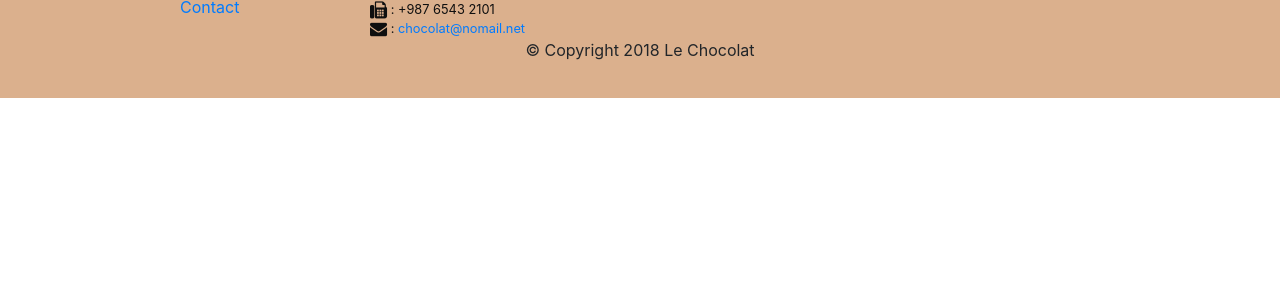
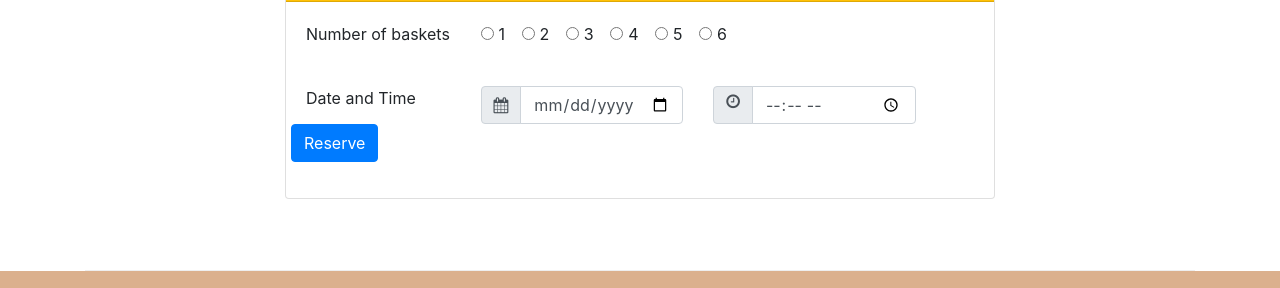
Before and after one commit to nikos-antoniou/LeChocolat, a website: page index.html in a window 1280 px wide. Shown: the part 1642-1930 px from the top of the page. Before the commit the page ends 1740 px from the top, so only its background shows below. Drawn offline with nearby package versions, Linux system fonts and the light colour scheme.

Commit message:
Bootstrap Assignment 9 Task 1

```diff
--- a/index.html
+++ b/index.html
@@ -30,7 +30,8 @@
                             About</a></li>
                     <li class="nav-item"><a class="nav-link" href="#"><span class="fa fa-list fa-lg"></span>
                             Menu</a></li>
-                    <li class="nav-item"><a class="nav-link" href="./contactus.html"><span class="fa fa-address-card fa-lg"></span>
+                    <li class="nav-item"><a class="nav-link" href="./contactus.html"><span
+                                class="fa fa-address-card fa-lg"></span>
                             Contact</a></li>
                 </ul>
             </div>
@@ -103,19 +104,82 @@
             <div class="col-sm col-md">
 
                 <div class="media">
-                    <img class="d-flex mr-3 img-thumbnail align-self-center"
-                    src="images/cartoonVasilis.png" alt="Vasilis Wilson">
+                    <img class="d-flex mr-3 img-thumbnail align-self-center" src="images/cartoonVasilis.png"
+                        alt="Vasilis Wilson">
                     <div class="media-body">
-                    <h2 class="mt-0">Vasilis Wilson</h2>
-                    <p class="col d-none d-md-block">Vasilis is well informed of all the current
-                    trends in pastry and contributes his innovative ideas in our products.</p>
+                        <h2 class="mt-0">Vasilis Wilson</h2>
+                        <p class="col d-none d-md-block">Vasilis is well informed of all the current
+                            trends in pastry and contributes his innovative ideas in our products.</p>
                     </div>
+                </div>
+            </div>
+        </div>
+        <div class="row  row-content align-items-center justify-content-center">
+            <div class="col-sm-8 col-12">
+                <div class="card">
+                    <h3 class="card-header bg-warning text-white">Reserve your baskets</h3>
+                    <div class="card-body">
+                        <form>
+                            <div class="form-group row">
+                                <lable class="col-12 col-sm-3">Number of baskets</lable>
+                                <div class="col col-sm">
+                                    <div class="form-check form-check-inline">
+                                        <input class="form-check-input" type="radio" name="inlineRadioOptions"
+                                            id="inlineRadio1" value="option1">
+                                        <label class="form-check-label" for="inlineRadio1">1</label>
+                                    </div>
+                                    <div class="form-check form-check-inline">
+                                        <input class="form-check-input" type="radio" name="inlineRadioOptions"
+                                            id="inlineRadio2" value="option2">
+                                        <label class="form-check-label" for="inlineRadio2">2</label>
+                                    </div>
+                                    <div class="form-check form-check-inline">
+                                        <input class="form-check-input" type="radio" name="inlineRadioOptions"
+                                            id="inlineRadio3" value="option3">
+                                        <label class="form-check-label" for="inlineRadio3">3 </label>
+                                    </div>
+                                    <div class="form-check form-check-inline">
+                                        <input class="form-check-input" type="radio" name="inlineRadioOptions"
+                                            id="inlineRadio4" value="option4">
+                                        <label class="form-check-label" for="inlineRadio1">4</label>
+                                    </div>
+                                    <div class="form-check form-check-inline">
+                                        <input class="form-check-input" type="radio" name="inlineRadioOptions"
+                                            id="inlineRadio5" value="option5">
+                                        <label class="form-check-label" for="inlineRadio2">5</label>
+                                    </div>
+                                    <div class="form-check form-check-inline">
+                                        <input class="form-check-input" type="radio" name="inlineRadioOptions"
+                                            id="inlineRadio6" value="option6">
+                                        <label class="form-check-label" for="inlineRadio3">6</label>
+                                    </div>
+                                </div>
+                            </div><br>
+
+                            <div class="form-group row">
+
+                            <lable class="col-12 col-sm-3">Date and Time</lable>
+                            <div class="input-group col-12 col-sm-4">
+                                <div class="input-group-prepend">
+                                    <span class="input-group-text" id="date"><i class="fa fa-calendar"
+                                            aria-hidden="true"></i></span>
+                                </div>
+                                <input type="date" class="form-control" name="myDate">
+                            </div>
+                            <div class="input-group col-12 col-sm-4">
+                                <div class="input-group-prepend">
+                                    <span class="input-group-text fa fa-clock-o"></span>
+                                </div>
+                                <input type="time" class="form-control" name="myTime">
+                            </div>
+                            <button type="submit" class="btn btn-primary">Reserve</button>
+                            </div>
+                        </form>
                     </div>
+                </div>
             </div>
         </div>
     </div>
-
-
     <footer class="footer">
         <div class="container">
             <div class="row">
```
